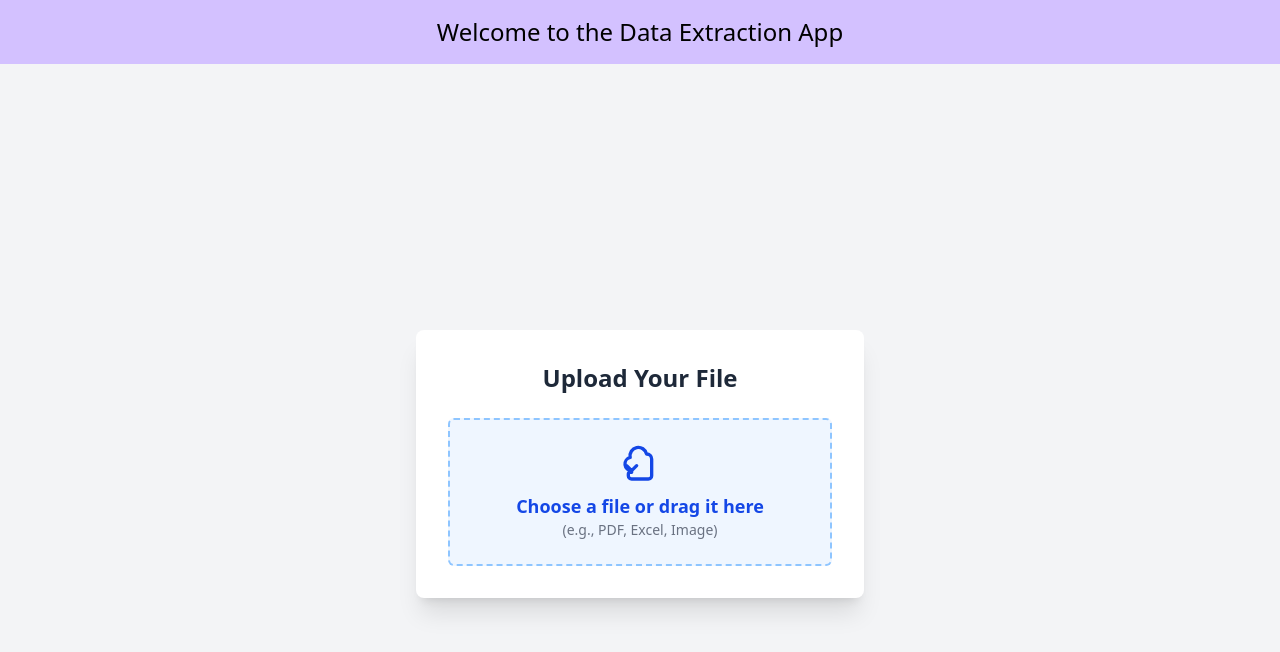
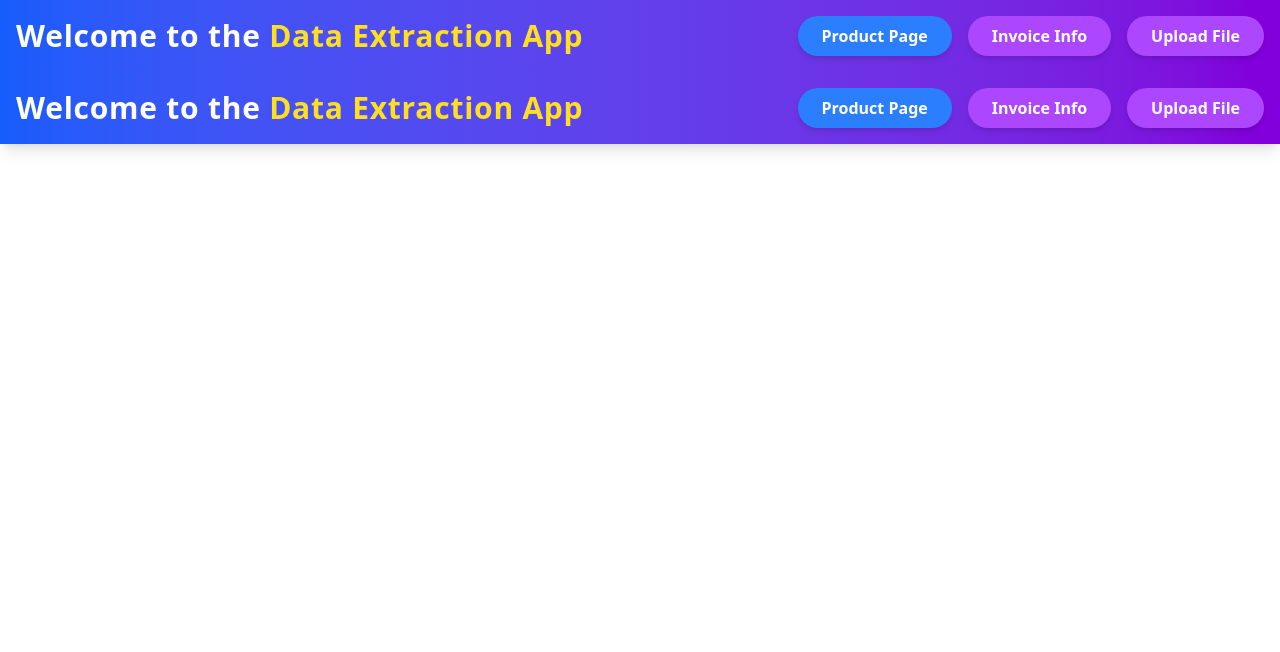
Before and after one commit to joshipriyanshu/Data-extraction-app, a React (Create React App) app in the folder dataextractionapp/Frontend/: page / in a window 1280 px wide. Shown: the top 652 px of the page. Built offline with nearby package versions, Linux system fonts and the light colour scheme.

Commit message:
added react router

```diff
--- a/dataextractionapp/Frontend/package.json
+++ b/dataextractionapp/Frontend/package.json
@@ -10,6 +10,8 @@
     "axios": "^1.10.0",
     "react": "^19.1.0",
     "react-dom": "^19.1.0",
+    "react-router": "^7.7.0",
+    "react-router-dom": "^7.7.0",
     "react-scripts": "5.0.1",
     "web-vitals": "^2.1.4"
   },
--- a/dataextractionapp/Frontend/src/App.js
+++ b/dataextractionapp/Frontend/src/App.js
@@ -3,14 +3,21 @@ import React from 'react';
 import Fileselector from './Components/Input';
 import  Navbar  from './Components/Navbar';
 import Alternateapp from './Components/Maincomponents';
+import { Productinfopage } from './Components/Productinfopage';
+import { Invoice } from './Components/Invoice';
+import Maincomponents from './Components/Maincomponents';
+import { Outlet } from 'react-router';
+import Uploadsection from './Components/Input';
 
 function App() {
   return (
-    <div className="App">
-        <Navbar/>
-      {/* <Fileselector /> */}
-      <Alternateapp />
-    </div>
+    <>
+      <Navbar/>
+
+      <Outlet/>
+
+    </>
+
   );
 }
 
--- a/dataextractionapp/Frontend/src/Components/Input.js
+++ b/dataextractionapp/Frontend/src/Components/Input.js
@@ -7,7 +7,7 @@ import axios from 'axios';
 
 
 // Main App component to demonstrate FileInput
-const App = () => {
+const Uploadsection = () => {
 
   const [selectedFile, setSelectedFile] = useState(null); // State to hold the selected file
 
@@ -204,4 +204,4 @@ const App = () => {
 
 
 
-export default App; // Exporting App as default for Canvas
+export default Uploadsection;
--- /dev/null
+++ b/dataextractionapp/Frontend/src/Components/Invoice.js
@@ -0,0 +1,7 @@
+import React from 'react'
+
+export const Invoice = () => {
+  return (
+    <div>Invoice</div>
+  )
+}
--- a/dataextractionapp/Frontend/src/Components/Navbar.js
+++ b/dataextractionapp/Frontend/src/Components/Navbar.js
@@ -1,14 +1,51 @@
-import React from 'react'
+import React from 'react';
+import { Link } from 'react-router-dom'; // Import Link from react-router-dom
+import Uploadsection from './Input';
 
 const Navbar = () => {
   return (
-    <nav className="bg-violet-400/50 text-white p-4 shadow-md">
-      <div className="container mx-auto flex justify-between items-center justify-center  text-black text-2xl">
-        Welcome to the Data Extraction App
+    <nav className="bg-gradient-to-r from-blue-600 to-purple-700 text-white p-4 shadow-lg">
+      <div className="container mx-auto flex flex-col sm:flex-row justify-between items-center">
+        <div className="text-2xl sm:text-3xl font-bold tracking-wide mb-2 sm:mb-0">
+          Welcome to the <span className="text-yellow-300">Data Extraction App</span>
         </div>
+        <div className="flex space-x-4">
+          {/* Product Page Button */}
+          <Link
+            to="/productinfopage" // Use Link to navigate
+            className="px-6 py-2 rounded-full font-semibold text-white bg-blue-500 hover:bg-blue-600
+                       transition-all duration-300 ease-in-out transform hover:scale-105
+                       focus:outline-none focus:ring-2 focus:ring-blue-300 focus:ring-opacity-75 shadow-md
+                       flex items-center justify-center" // Added flex for consistent button styling
+          >
+            Product Page
+          </Link>
+
+          {/* Invoice Info Button */}
+          <Link
+            to="/Invoice" // Use Link to navigate
+            className="px-6 py-2 rounded-full font-semibold text-white bg-purple-500 hover:bg-purple-600
+                       transition-all duration-300 ease-in-out transform hover:scale-105
+                       focus:outline-none focus:ring-2 focus:ring-purple-300 focus:ring-opacity-75 shadow-md
+                       flex items-center justify-center" // Added flex for consistent button styling
+          >
+            Invoice Info
+          </Link>
+
+          <Link
+            to="/Uploadsection" // Use Link to navigate
+            className="px-6 py-2 rounded-full font-semibold text-white bg-purple-500 hover:bg-purple-600
+                       transition-all duration-300 ease-in-out transform hover:scale-105
+                       focus:outline-none focus:ring-2 focus:ring-purple-300 focus:ring-opacity-75 shadow-md
+                       flex items-center justify-center" // Added flex for consistent button styling
+          >
+            Upload File
+          </Link>
+        </div>
+      </div>
 
     </nav>
-  )
+  );
 }
 
-export default Navbar
+export default Navbar;
--- /dev/null
+++ b/dataextractionapp/Frontend/src/Components/Productinfopage.js
@@ -0,0 +1,10 @@
+import React from 'react'
+
+export const Productinfopage = () => {
+  return (
+    <div >
+
+        <div>Productinfopage</div>
+    </div>
+  )
+}
--- a/dataextractionapp/Frontend/src/index.js
+++ b/dataextractionapp/Frontend/src/index.js
@@ -1,14 +1,49 @@
-import React from 'react';
+import React, { StrictMode } from 'react';
 import ReactDOM from 'react-dom/client';
+import { BrowserRouter, Routes, Route, createBrowserRouter, RouterProvider } from "react-router";
+import { Productinfopage } from './Components/Productinfopage';
+import { Invoice } from './Components/Invoice';
+import Maincompoment from './Components/Maincomponents';
 
+
+import Navbar from './Components/Navbar';
 import App from './App';
+import Uploadsection from './Components/Input';
 
+const router = createBrowserRouter([
+  { path: "/", element: <App/>,
+    children: [ {
+
+      path: "/",
+      element: <App />
+    },
+    {
+      path: "productinfopage",
+      element: <Productinfopage />
+    },
+    {
+      path: "invoice",
+      element: <Invoice />
+    },
+    {
+      path: "Uploadsection",
+      element: <Uploadsection />
+    }
+
+
+
+  ]
+
+   },
+  ])
 
 const root = ReactDOM.createRoot(document.getElementById('root'));
 root.render(
-  <React.StrictMode>
-    <App />
-  </React.StrictMode>
+
+<StrictMode>
+  <RouterProvider router={router} />
+</StrictMode>
+
 );
 
 // If you want to start measuring performance in your app, pass a function
```
Also changed, not shown: 3 other files (tests, documents, lock files or other folders).
